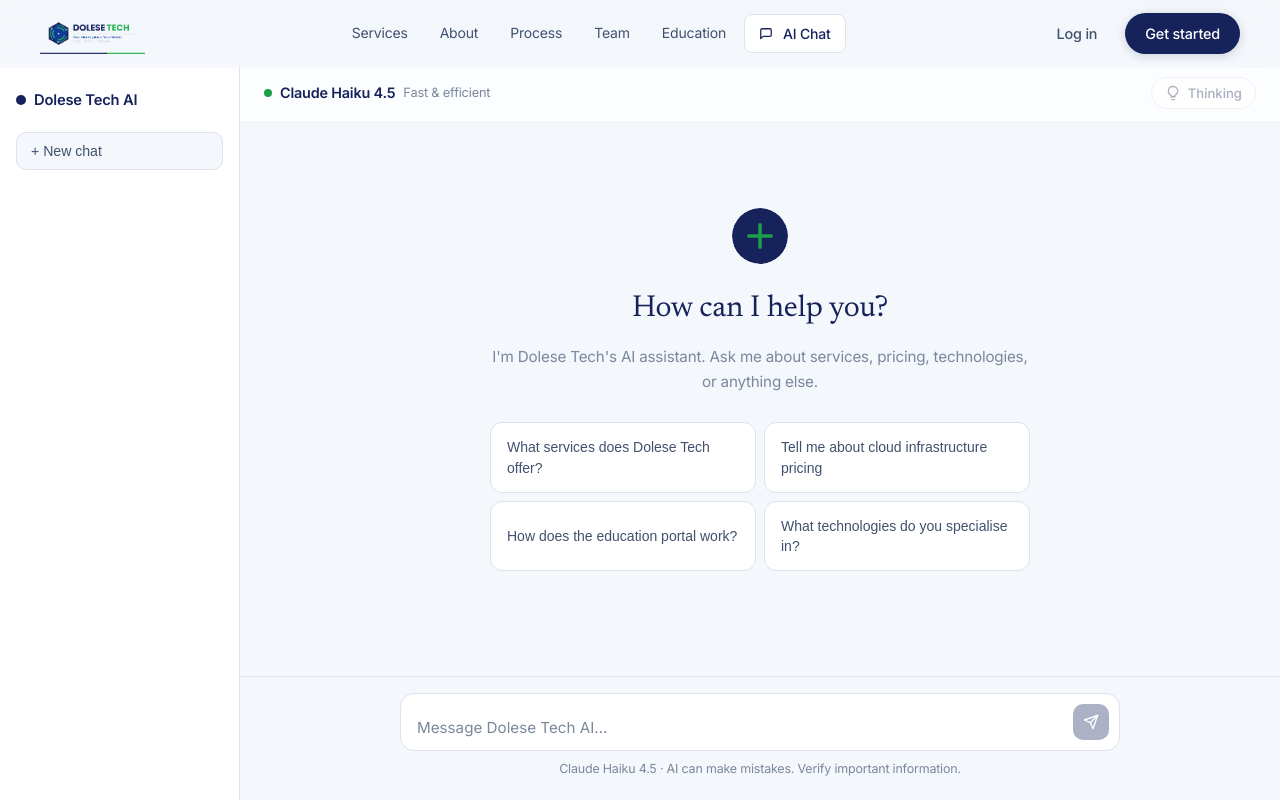
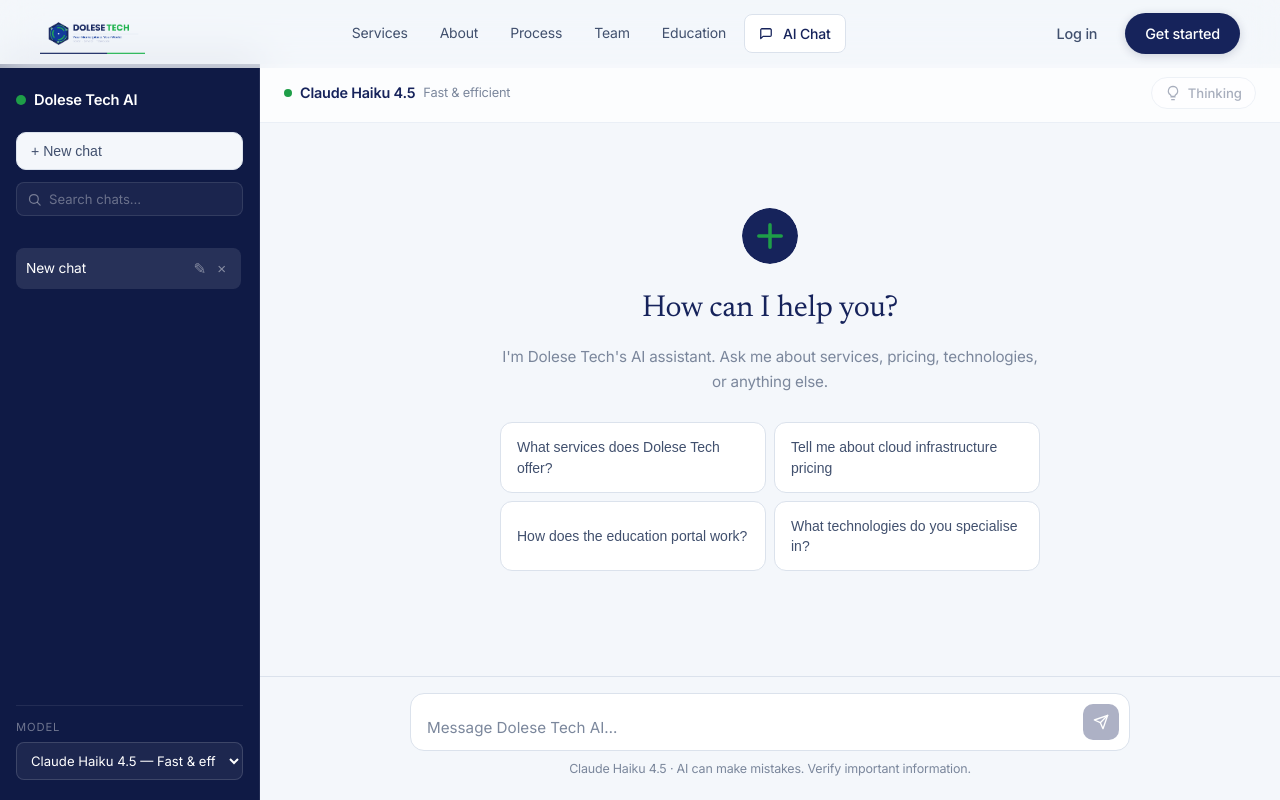
Before and after one commit to dolese/doleseTech, a Next.js app: page /chat in a window 1280 px wide. Built offline with nearby package versions, Linux system fonts and the light colour scheme.

Commit message:
Refine mobile admin and chat sidebars

```diff
--- a/src/app/chat/page.tsx
+++ b/src/app/chat/page.tsx
@@ -48,6 +48,7 @@
   const [search, setSearch] = useState("");
   const [editingId, setEditingId] = useState<string | null>(null);
   const [editTitle, setEditTitle] = useState("");
+  const [sidebarOpen, setSidebarOpen] = useState(false);
 
   const bottomRef = useRef<HTMLDivElement>(null);
   const textareaRef = useRef<HTMLTextAreaElement>(null);
@@ -91,6 +92,33 @@
   useEffect(() => {
     bottomRef.current?.scrollIntoView({ behavior: "smooth" });
   }, [messages, streaming]);
+
+  useEffect(() => {
+    if (!sidebarOpen) {
+      document.body.style.overflow = "";
+      return;
+    }
+
+    const onKeyDown = (event: KeyboardEvent) => {
+      if (event.key === "Escape") setSidebarOpen(false);
+    };
+    const onResize = () => {
+      if (window.innerWidth > 768) setSidebarOpen(false);
+    };
+
+    if (window.innerWidth <= 768) {
+      document.body.style.overflow = "hidden";
+    }
+
+    window.addEventListener("keydown", onKeyDown);
+    window.addEventListener("resize", onResize);
+
+    return () => {
+      document.body.style.overflow = "";
+      window.removeEventListener("keydown", onKeyDown);
+      window.removeEventListener("resize", onResize);
+    };
+  }, [sidebarOpen]);
 
   // ── Conversation helpers ────────────────────────────────────
   const patchActive = useCallback(
@@ -251,6 +279,11 @@
     }
   }
 
+  function activateConversation(id: string) {
+    setActiveId(id);
+    setSidebarOpen(false);
+  }
+
   const lastAssistantIdx = (() => {
     for (let i = messages.length - 1; i >= 0; i--) if (messages[i].role === "assistant") return i;
     return -1;
@@ -261,12 +294,34 @@
       <Nav />
       <div className="chat-layout">
         {/* Sidebar */}
-        <aside className="chat-sidebar">
-          <div className="chat-sidebar-brand">
-            <div className="chat-sidebar-dot" />
-            <span>Dolese Tech AI</span>
+        <aside
+          id="chat-sidebar"
+          className={`chat-sidebar ${sidebarOpen ? "open" : ""}`}
+          aria-label="Chat conversations"
+        >
+          <div className="chat-sidebar-head">
+            <div className="chat-sidebar-brand">
+              <div className="chat-sidebar-dot" />
+              <span>Dolese Tech AI</span>
+            </div>
+            <button
+              type="button"
+              className="chat-sidebar-close"
+              onClick={() => setSidebarOpen(false)}
+              aria-label="Close chat list"
+            >
+              ×
+            </button>
           </div>
-          <button className="chat-new-btn" onClick={startNewChat}>+ New chat</button>
+          <button
+            className="chat-new-btn"
+            onClick={() => {
+              startNewChat();
+              setSidebarOpen(false);
+            }}
+          >
+            + New chat
+          </button>
 
           <div className="chat-search">
             <svg viewBox="0 0 24 24" aria-hidden="true"><circle cx="11" cy="11" r="7" /><line x1="21" y1="21" x2="16.65" y2="16.65" /></svg>
@@ -287,7 +342,16 @@
                 <div
                   key={c.id}
                   className={`chat-convo ${c.id === activeId ? "active" : ""}`}
-                  onClick={() => setActiveId(c.id)}
+                  onClick={() => activateConversation(c.id)}
+                  onKeyDown={(e) => {
+                    if (e.key === "Enter" || e.key === " ") {
+                      e.preventDefault();
+                      activateConversation(c.id);
+                    }
+                  }}
+                  role="button"
+                  tabIndex={0}
+                  aria-pressed={c.id === activeId}
                 >
                   {editingId === c.id ? (
                     <input
@@ -331,10 +395,21 @@
           </div>
         </aside>
 
+        {sidebarOpen && <div className="chat-overlay" onClick={() => setSidebarOpen(false)} />}
+
         {/* Main */}
         <div className="chat-main">
           <div className="chat-topbar">
             <div className="chat-topbar-model">
+              <button
+                className="chat-menu-btn"
+                onClick={() => setSidebarOpen((v) => !v)}
+                aria-expanded={sidebarOpen}
+                aria-controls="chat-sidebar"
+                aria-label="Toggle chat list"
+              >
+                ☰
+              </button>
               <span className="chat-topbar-dot" />
               {activeModel?.label ?? "Claude"}
               <span className="chat-topbar-tagline">{activeModel?.tagline}</span>
--- a/src/app/globals.css
+++ b/src/app/globals.css
@@ -1271,8 +1271,134 @@
 .admin-login-input:focus { border-color: var(--navy); }
 .admin-login-btn { width: 100%; justify-content: center; }
 
+.admin-shell {
+  display: flex;
+  align-items: flex-start;
+  padding-top: 64px;
+  min-height: 100vh;
+}
+.admin-sidebar {
+  position: sticky;
+  top: 64px;
+  align-self: flex-start;
+  width: 250px;
+  flex-shrink: 0;
+  height: calc(100vh - 64px);
+  background: var(--navy-deep, #0F1735);
+  border-right: 1px solid rgba(255, 255, 255, 0.08);
+  display: flex;
+  flex-direction: column;
+  padding: 24px 16px;
+  gap: 8px;
+  z-index: 40;
+}
+.admin-sidebar-head {
+  display: flex;
+  align-items: center;
+  justify-content: space-between;
+  gap: 12px;
+}
+.admin-sidebar-brand {
+  display: flex;
+  align-items: center;
+  gap: 9px;
+  padding: 4px 8px 16px;
+  font-size: .95rem;
+  font-weight: 600;
+  color: #fff;
+}
+.admin-sidebar-close {
+  display: none;
+  width: 36px;
+  height: 36px;
+  border: none;
+  border-radius: 10px;
+  background: rgba(255, 255, 255, 0.08);
+  color: #fff;
+  font-size: 1.35rem;
+  line-height: 1;
+  cursor: pointer;
+}
+.admin-sidebar-close:hover { background: rgba(255, 255, 255, 0.14); }
+.admin-sidebar-dot {
+  width: 10px;
+  height: 10px;
+  border-radius: 50%;
+  background: var(--green);
+  flex-shrink: 0;
+}
+.admin-sidebar-nav { display: flex; flex-direction: column; gap: 2px; }
+.admin-sidebar-heading {
+  font-size: .68rem;
+  font-weight: 700;
+  text-transform: uppercase;
+  letter-spacing: .08em;
+  color: rgba(255, 255, 255, 0.4);
+  padding: 8px 10px;
+}
+.admin-nav-item {
+  display: flex;
+  align-items: center;
+  justify-content: space-between;
+  gap: 10px;
+  width: 100%;
+  background: transparent;
+  border: none;
+  border-radius: 9px;
+  padding: 9px 12px;
+  font-size: .88rem;
+  font-weight: 500;
+  color: rgba(255, 255, 255, 0.66);
+  cursor: pointer;
+  text-align: left;
+  transition: background .15s, color .15s;
+}
+.admin-nav-item:hover { background: rgba(255, 255, 255, 0.06); color: #fff; }
+.admin-nav-item.active { background: rgba(255, 255, 255, 0.12); color: #fff; }
+.admin-nav-label { display: inline-flex; align-items: center; gap: 9px; }
+.admin-nav-dot { width: 8px; height: 8px; border-radius: 50%; flex-shrink: 0; }
+.admin-nav-count {
+  font-size: .74rem;
+  font-weight: 600;
+  color: rgba(255, 255, 255, 0.5);
+  background: rgba(255, 255, 255, 0.08);
+  border-radius: 999px;
+  padding: 1px 8px;
+  min-width: 22px;
+  text-align: center;
+}
+.admin-sidebar-footer {
+  margin-top: auto;
+  display: flex;
+  flex-direction: column;
+  gap: 8px;
+  padding-top: 16px;
+  border-top: 1px solid rgba(255, 255, 255, 0.08);
+}
+.admin-overlay {
+  position: fixed;
+  inset: 64px 0 0;
+  background: rgba(15, 23, 53, 0.45);
+  z-index: 39;
+}
+.admin-header-left { display: flex; align-items: flex-start; gap: 12px; }
+.admin-menu-btn {
+  display: none;
+  background: var(--white);
+  border: 1px solid var(--border);
+  border-radius: 9px;
+  font-size: 1.1rem;
+  line-height: 1;
+  padding: 8px 12px;
+  cursor: pointer;
+  color: var(--text-mid);
+}
+.admin-count-row { margin-bottom: 16px; }
+
 .admin-main {
-  padding: 104px max(32px, calc((100% - 1080px) / 2)) 64px;
+  flex: 1;
+  min-width: 0;
+  padding: 40px max(28px, calc((100% - 980px) / 2)) 64px;
   min-height: 80vh;
 }
 .admin-header {
@@ -1510,8 +1636,31 @@
 .admin-note:focus { border-color: var(--navy); }
 .admin-note-save { align-self: flex-start; margin-top: 8px; }
 
+@media (max-width: 900px) {
+  .admin-menu-btn { display: inline-flex; }
+  .admin-sidebar-close { display: inline-flex; align-items: center; justify-content: center; }
+  .admin-sidebar {
+    position: fixed;
+    top: 64px;
+    left: 0;
+    height: calc(100vh - 64px);
+    transform: translateX(-100%);
+    transition: transform .25s ease;
+    box-shadow: var(--shadow-lg);
+    padding-top: 24px;
+    visibility: hidden;
+    pointer-events: none;
+  }
+  .admin-sidebar.open {
+    transform: translateX(0);
+    visibility: visible;
+    pointer-events: auto;
+  }
+  .admin-main { padding-left: max(20px, 4vw); padding-right: max(20px, 4vw); }
+}
+
 @media (max-width: 640px) {
-  .admin-main { padding: 88px 16px 48px; }
+  .admin-main { padding: 28px 16px 48px; }
   .admin-lead-body { padding-left: 20px; }
   .admin-lead-right { display: none; }
   .admin-panels { grid-template-columns: 1fr; }
@@ -1522,13 +1671,20 @@
 .chat-layout { display: flex; flex: 1; overflow: hidden; padding-top: 64px; }
 
 .chat-sidebar {
-  width: 240px;
+  width: 260px;
   flex-shrink: 0;
-  border-right: 1px solid var(--border);
-  background: var(--white);
+  border-right: 1px solid rgba(255, 255, 255, 0.08);
+  background: var(--navy-deep, #0F1735);
   display: flex;
   flex-direction: column;
   padding: 20px 16px;
+  gap: 12px;
+  z-index: 40;
+}
+.chat-sidebar-head {
+  display: flex;
+  align-items: center;
+  justify-content: space-between;
   gap: 12px;
 }
 .chat-sidebar-brand {
@@ -1542,10 +1698,23 @@
   width: 10px;
   height: 10px;
   border-radius: 50%;
-  background: var(--navy);
+  background: var(--green);
   flex-shrink: 0;
 }
-.chat-sidebar-brand span { font-size: .92rem; font-weight: 600; color: var(--text); }
+.chat-sidebar-brand span { font-size: .92rem; font-weight: 600; color: #fff; }
+.chat-sidebar-close {
+  display: none;
+  width: 36px;
+  height: 36px;
+  border: none;
+  border-radius: 10px;
+  background: rgba(255,255,255,.08);
+  color: #fff;
+  font-size: 1.35rem;
+  line-height: 1;
+  cursor: pointer;
+}
+.chat-sidebar-close:hover { background: rgba(255,255,255,.14); }
 .chat-new-btn {
   background: var(--cream);
   border: 1px solid var(--border);
@@ -1700,9 +1869,10 @@
 .chat-disclaimer { font-size: .78rem; color: var(--text-muted); text-align: center; margin-top: 8px; }
 
 @media (max-width: 768px) {
-  .chat-sidebar { display: none; }
+  .chat-sidebar { display: flex; }
   .chat-layout { padding-top: 60px; }
   .chat-messages { padding: 20px 16px; }
+  .chat-sidebar-close { display: inline-flex; align-items: center; justify-content: center; }
 }
 
 /* ═══════════════════════════════════════════════════════════════
@@ -2088,6 +2258,7 @@
 .chat-convo { display: flex; align-items: center; gap: 8px; padding: 9px 10px; border-radius: 8px; cursor: pointer; color: rgba(255,255,255,.62); font-size: .86rem; transition: background .15s, color .15s; }
 .chat-convo:hover { background: rgba(255,255,255,.06); color: #fff; }
 .chat-convo.active { background: rgba(255,255,255,.1); color: #fff; }
+.chat-convo:focus-visible { outline: 2px solid rgba(30,158,72,.9); outline-offset: 2px; }
 .chat-convo-title { flex: 1; white-space: nowrap; overflow: hidden; text-overflow: ellipsis; }
 .chat-convo-del { border: none; background: transparent; color: rgba(255,255,255,.4); font-size: 1.1rem; line-height: 1; cursor: pointer; opacity: 0; padding: 0 2px; }
 .chat-convo:hover .chat-convo-del { opacity: 1; }
@@ -2146,6 +2317,26 @@
 .chat-topbar-model { display: flex; align-items: center; gap: 8px; font-size: .9rem; font-weight: 600; color: var(--text); }
 .chat-topbar-dot { width: 8px; height: 8px; border-radius: 50%; background: var(--green); }
 .chat-topbar-tagline { font-weight: 400; font-size: .8rem; color: var(--text-muted); }
+.chat-menu-btn {
+  display: none;
+  align-items: center;
+  justify-content: center;
+  width: 38px;
+  height: 38px;
+  border: 1px solid var(--border);
+  border-radius: 10px;
+  background: var(--white);
+  color: var(--text);
+  font-size: 1rem;
+  line-height: 1;
+  cursor: pointer;
+}
+.chat-overlay {
+  position: fixed;
+  inset: 64px 0 0;
+  background: rgba(15, 23, 53, 0.42);
+  z-index: 39;
+}
 .chat-think-toggle { display: inline-flex; align-items: center; gap: 7px; border: 1px solid var(--border); background: var(--white); color: var(--text-mid); font-family: inherit; font-size: .82rem; font-weight: 500; padding: 7px 13px; border-radius: 100px; cursor: pointer; transition: background .15s, border-color .15s, color .15s; }
 .chat-think-toggle svg { width: 16px; height: 16px; }
 .chat-think-toggle:hover:not(:disabled) { border-color: var(--text-muted); }
@@ -2164,3 +2355,27 @@
   .chat-launcher { right: 16px; bottom: 16px; padding: 13px; }
   .chat-launcher-label { display: none; }
 }
+
+@media (max-width: 768px) {
+  .chat-menu-btn { display: inline-flex; }
+  .chat-sidebar {
+    display: flex;
+    position: fixed;
+    top: 64px;
+    left: 0;
+    height: calc(100vh - 64px);
+    transform: translateX(-100%);
+    transition: transform .25s ease;
+    box-shadow: var(--shadow-lg);
+    visibility: hidden;
+    pointer-events: none;
+  }
+  .chat-sidebar.open {
+    transform: translateX(0);
+    visibility: visible;
+    pointer-events: auto;
+  }
+  .chat-topbar { padding: 12px 16px; }
+  .chat-topbar-tagline { display: none; }
+  .chat-think-toggle { padding: 7px 10px; }
+}
```
Also changed, not shown: src/app/admin/page.tsx (+103 -23 lines).
